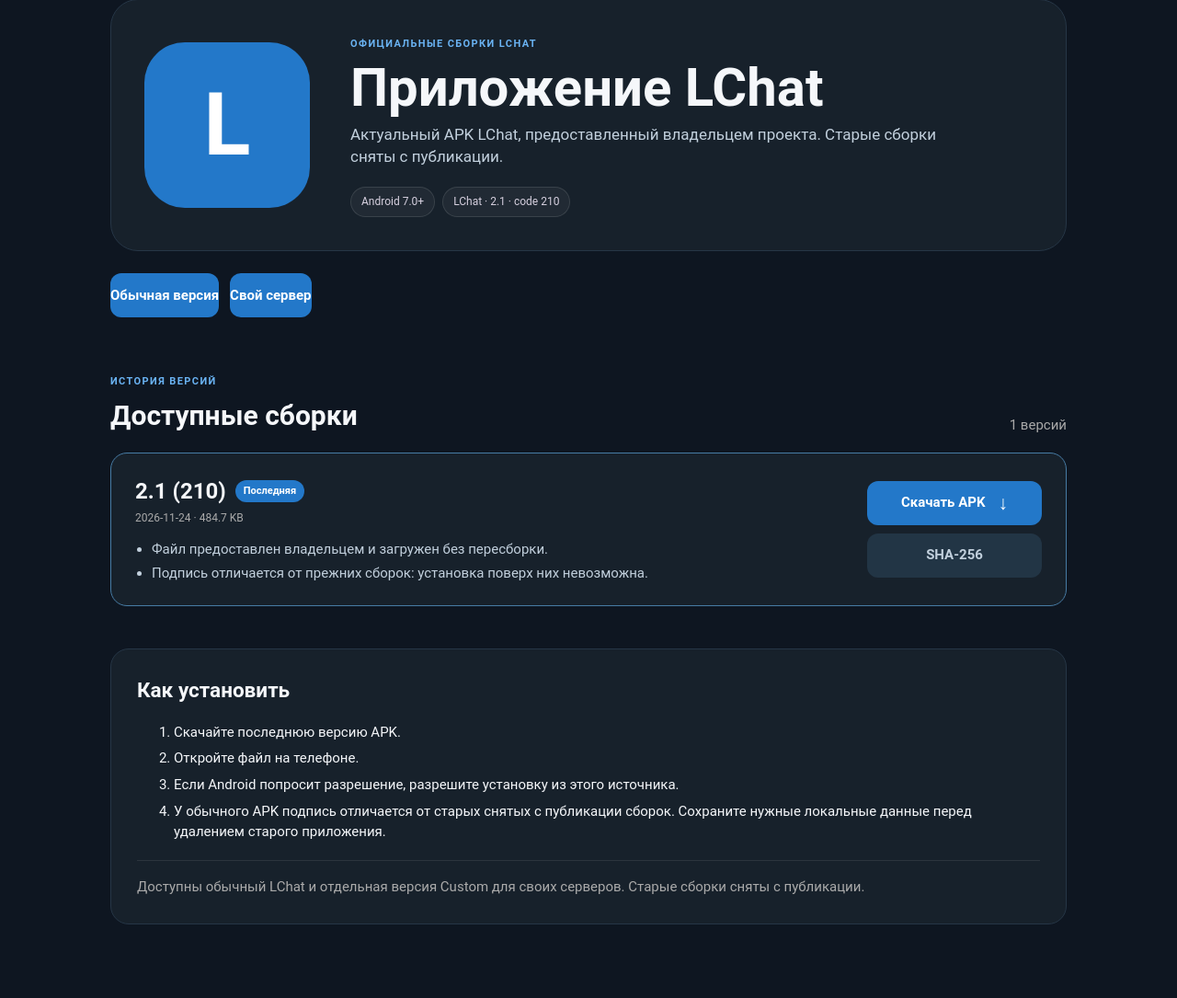
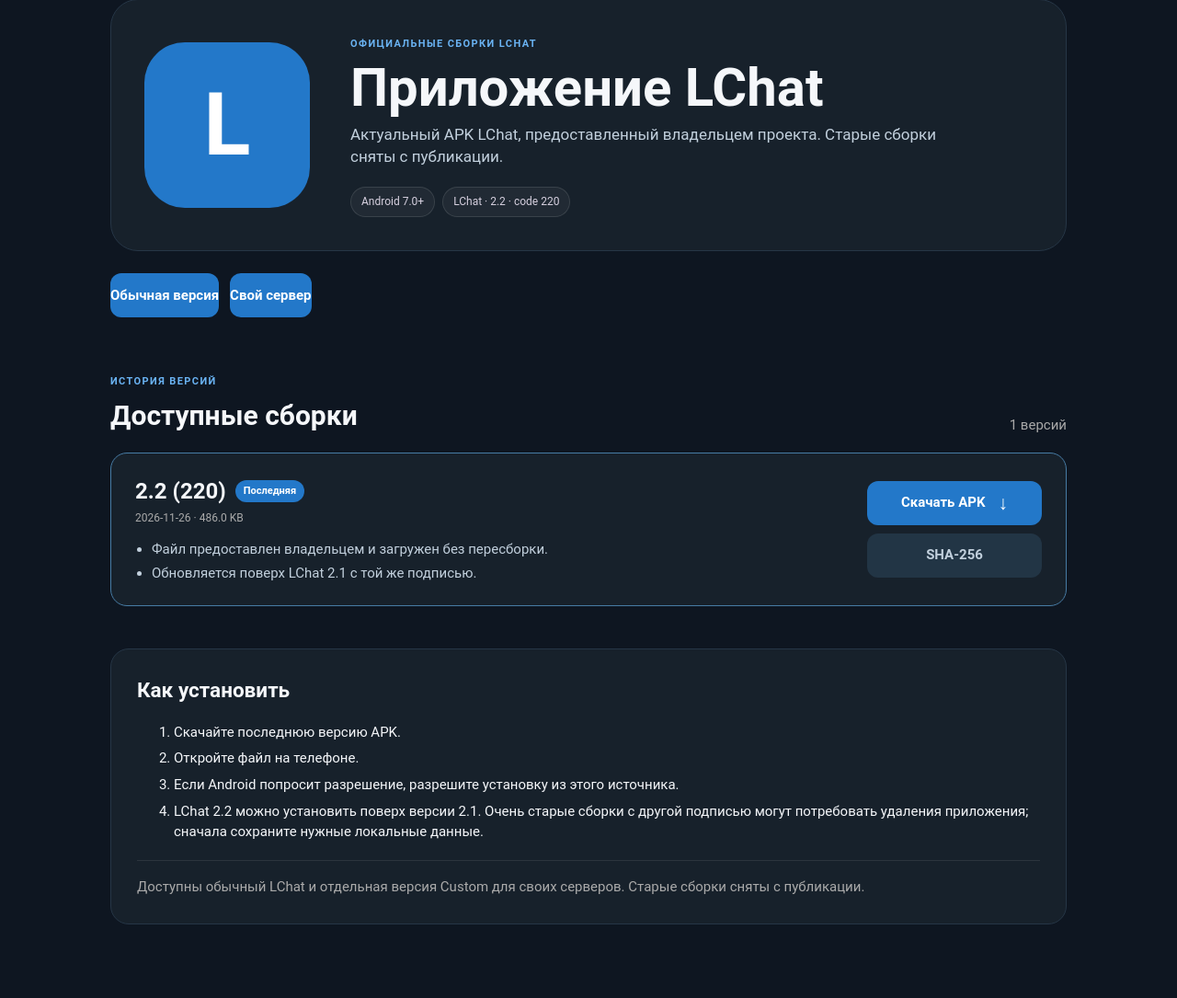
Before and after one commit to LChatDev/LChatRU, a PHP site: page /application.php in a window 1280 px wide. Shown: the part 123-1208 px from the top of the page at 92% size. Run offline with PHP 8.4, Linux system fonts and the light colour scheme.

Commit message:
Publish LChat 2.2 and Custom 1.1 download information

```diff
--- a/application.php
+++ b/application.php
@@ -6,21 +6,21 @@ header('X-Content-Type-Options: nosniff');
 $isCustom = ($_GET['branch'] ?? '') === 'userhosts';
 $versions = [
     [
-        'version' => '2.1 (210)',
-        'date' => '2026-11-24',
-        'size' => '484.7 KB',
-        'sha256' => '0f995e3e153f9034c59e74bc115108c152714590bd02b4f9850521dd6a8d18d1',
-        'file' => 'https://data.lbs.su/lchat-apps/LChat.apk',
+        'version' => '2.2 (220)',
+        'date' => '2026-11-26',
+        'size' => '486.0 KB',
+        'sha256' => '10bc1cda1585160d771b6808810371ae800182c46504ce7884ba505e5fb8e5f3',
+        'file' => 'https://data.lbs.su/lchat-apps/LChat.apk?v=220',
         'latest' => true,
-        'changes' => ['Файл предоставлен владельцем и загружен без пересборки.','Подпись отличается от прежних сборок: установка поверх них невозможна.'],
+        'changes' => ['Файл предоставлен владельцем и загружен без пересборки.','Обновляется поверх LChat 2.1 с той же подписью.'],
     ],
 ];
 if ($isCustom) $versions = [[
-    'version' => '1.0-custom (2.1)',
-    'date' => '2026-11-25',
-    'size' => '494.9 KB',
-    'sha256' => '088d7207391acc2b4a85603a717c4a75637064c553b7699c1fb8162f64e4a9b3',
-    'file' => 'https://data.lbs.su/lchat-apps/userhosts/LChatCustom.apk',
+    'version' => '1.1-custom (2.2)',
+    'date' => '2026-11-26',
+    'size' => '496.1 KB',
+    'sha256' => '5f2a06eb6f076587f00d0d8338eef6b82a18efb12ed194c2db77e41cb2545c15',
+    'file' => 'https://data.lbs.su/lchat-apps/userhosts/LChatCustom.apk?v=11',
     'latest' => true,
     'changes' => ['APK для пользовательских серверов LChat, предоставленный владельцем.','Отдельное приложение: можно установить рядом с обычным LChat.'],
 ]];
@@ -49,7 +49,7 @@ if ($isCustom) $versions = [[
         <span class="eyebrow">ОФИЦИАЛЬНЫЕ СБОРКИ LCHAT</span>
         <h1><?= $isCustom ? 'LChat Custom — свой сервер' : 'Приложение LChat' ?></h1>
         <p>Актуальный APK LChat, предоставленный владельцем проекта. Старые сборки сняты с публикации.</p>
-        <div class="requirements"><span>Android 7.0+</span><span><?= $isCustom ? 'Custom · 1.0 · code 1' : 'LChat · 2.1 · code 210' ?></span></div>
+        <div class="requirements"><span>Android 7.0+</span><span><?= $isCustom ? 'Custom · 1.1 · code 11' : 'LChat · 2.2 · code 220' ?></span></div>
       </div>
     </section>
 
@@ -73,7 +73,7 @@ if ($isCustom) $versions = [[
 
     <section class="install">
       <h2>Как установить</h2>
-      <ol><li>Скачайте последнюю версию APK.</li><li>Откройте файл на телефоне.</li><li>Если Android попросит разрешение, разрешите установку из этого источника.</li><li><?php if ($isCustom): ?>Custom — отдельное Android-приложение. Обычный LChat удалять не нужно: они могут быть установлены одновременно.<?php else: ?>У обычного APK подпись отличается от старых снятых с публикации сборок. Сохраните нужные локальные данные перед удалением старого приложения.<?php endif; ?></li></ol>
+      <ol><li>Скачайте последнюю версию APK.</li><li>Откройте файл на телефоне.</li><li>Если Android попросит разрешение, разрешите установку из этого источника.</li><li><?php if ($isCustom): ?>Custom — отдельное Android-приложение. Обычный LChat удалять не нужно: они могут быть установлены одновременно.<?php else: ?>LChat 2.2 можно установить поверх версии 2.1. Очень старые сборки с другой подписью могут потребовать удаления приложения; сначала сохраните нужные локальные данные.<?php endif; ?></li></ol>
       <p>Доступны обычный LChat и отдельная версия Custom для своих серверов. Старые сборки сняты с публикации.</p>
     </section>
   </main>
```
Also changed, not shown: CLIENTS.md (+13 -12 lines).
